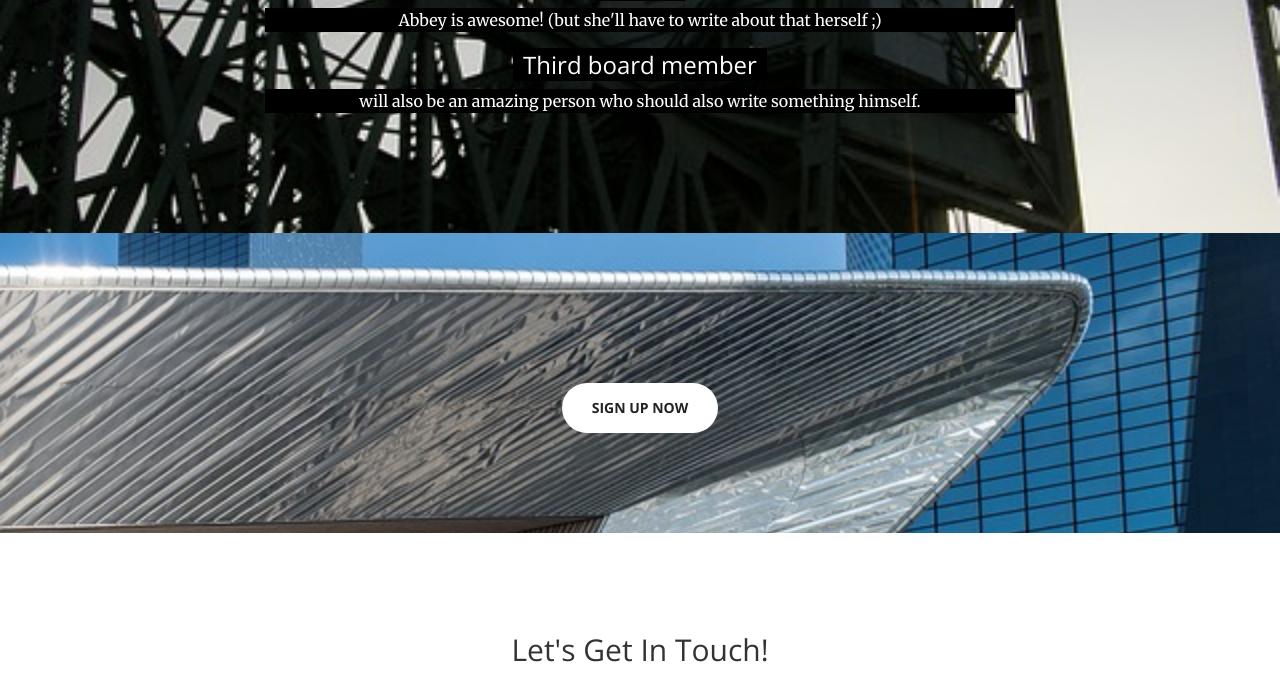
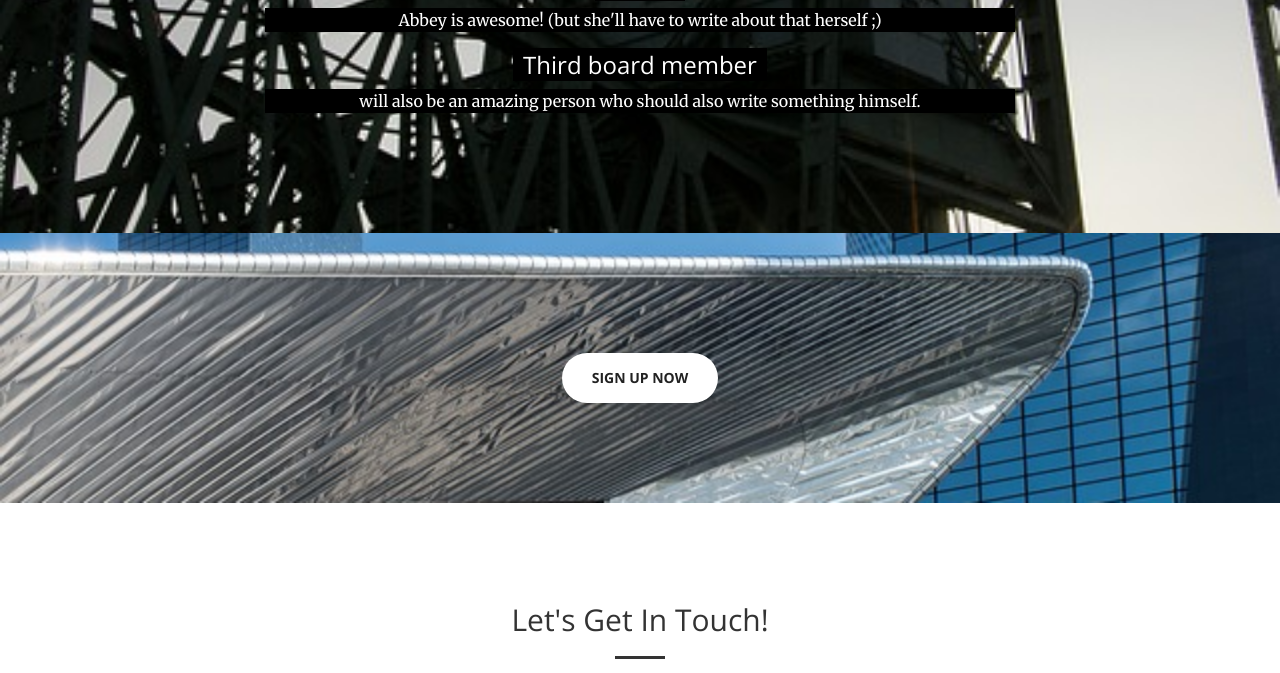
Before and after one commit to abbeywaldron/daysofcode, a PHP site: page /main.html in a window 1280 px wide. Shown: the part 2151-2824 px from the top of the page. Run offline with PHP 8.4, Linux system fonts and the light colour scheme.

Commit message:
more css

```diff
--- a/css/creative.css
+++ b/css/creative.css
@@ -170,7 +170,8 @@ color: #5d8598!important;
     .navbar-default.affix .navbar-header .navbar-brand {
         font-size: 14px;
         /*color: #f05f40;*/
-	color: #5d8598;
+	/*color: #5d8598;*/
+	color: white;
     }
 
     .navbar-default.affix .navbar-header .navbar-brand:hover,
@@ -238,7 +239,7 @@ header {
 }
 
 .action-button {
-    margin-top: 100px;
+    margin-top: 70px;
     margin-bottom: 50px;
 }
 
```
